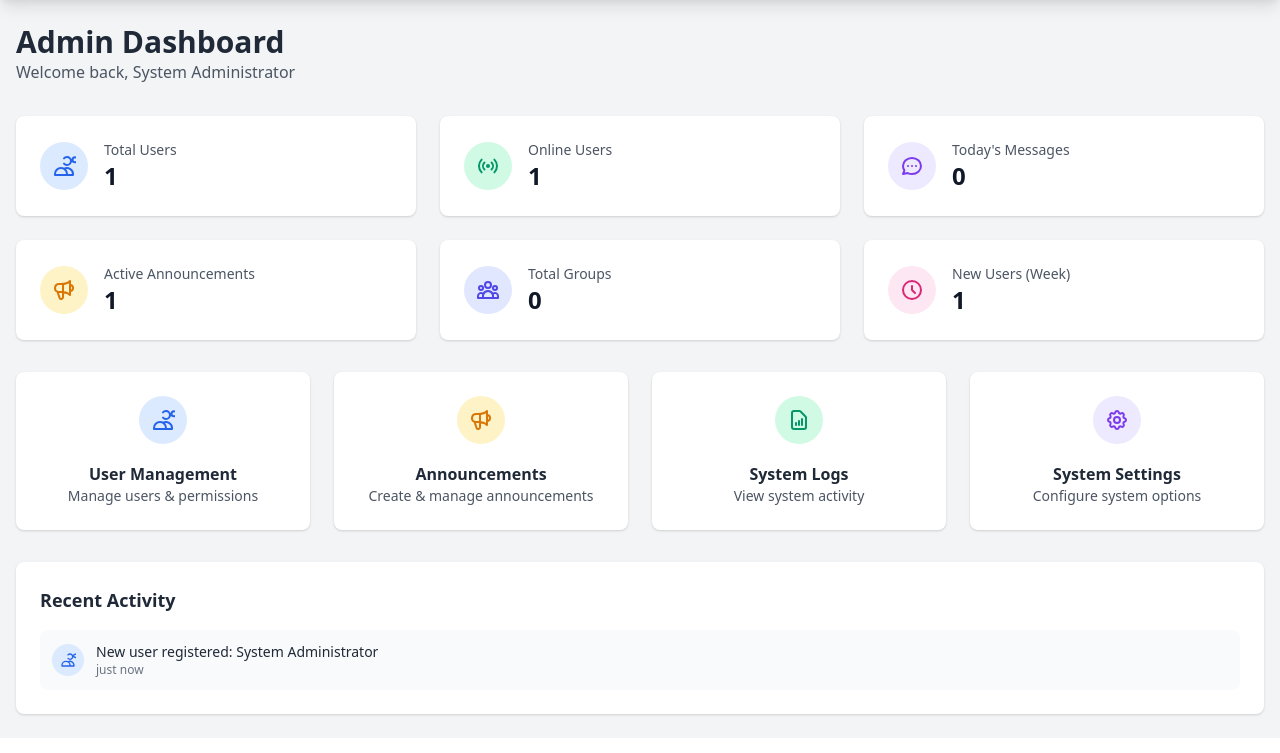
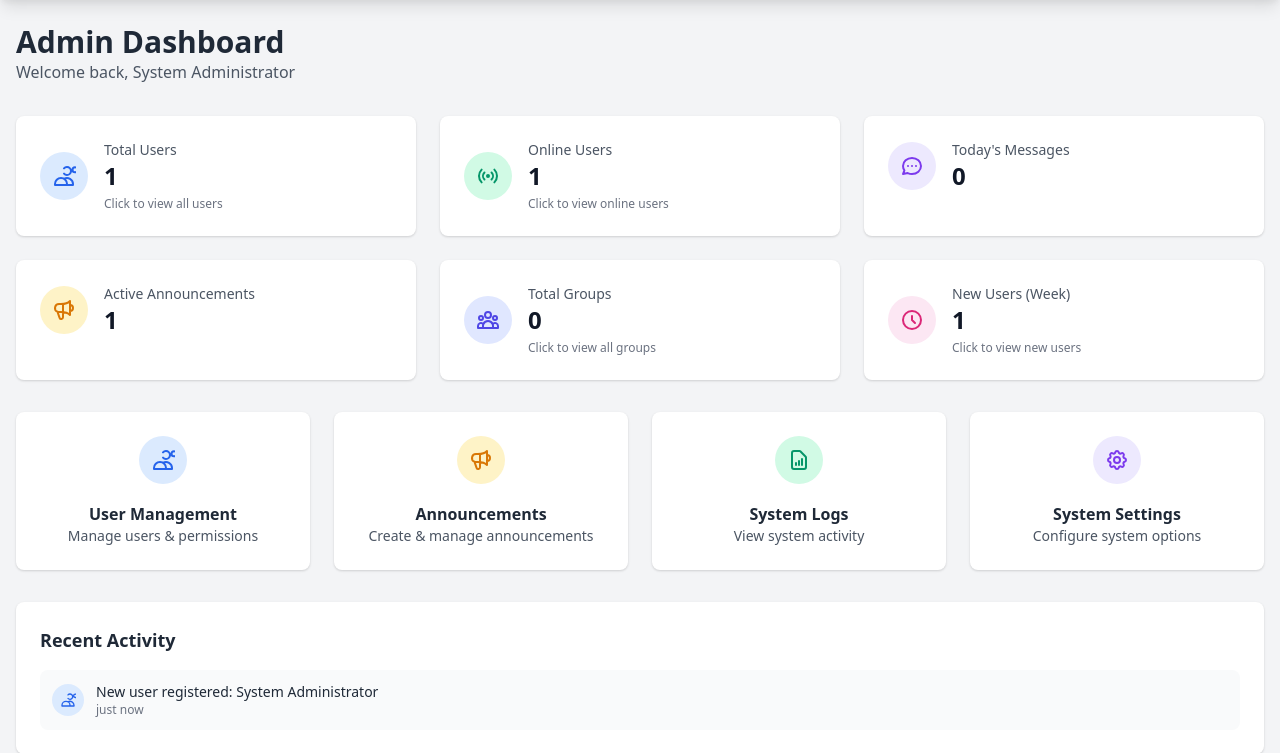
Before and after one commit to plotagon87/chatapp, a PHP site: page /admin/dashboard.php in a window 1280 px wide. Shown: the part 64-817 px from the top of the page. Before the commit the page ends 782 px from the top, so only its background shows below. Run offline with PHP 8.4, Linux system fonts and the light colour scheme; a user stored in the database is signed in; data comes from the database, SQL or seed files in the repository; data that the repository does not hold is empty; some libraries are stand-ins or nearby versions.

Commit message:
Make dashboard stat cards clickable for navigation
Stat cards for total users, online users, total groups, and new users (week) are now clickable and redirect to their respective views. Added visual cues and a click effect for better user experience.

```diff
--- a/admin/dashboard.php
+++ b/admin/dashboard.php
@@ -1,5 +1,4 @@
 <?php
-
 require_once __DIR__ . '/../includes/config.php';
 requireLogin();
 
@@ -18,8 +17,8 @@ $stats_stmt = $conn->query("
         (SELECT COUNT(*) FROM users) as total_users,
         (SELECT COUNT(*) FROM users WHERE status = 'online') as online_users,
         (SELECT COUNT(*) FROM messages WHERE DATE(created_at) = CURDATE()) as today_messages,
-    (SELECT COUNT(*) FROM announcements WHERE is_active = 1) as active_announcements,
-    (SELECT COUNT(*) FROM group_chats) as total_groups,
+        (SELECT COUNT(*) FROM announcements WHERE is_active = 1) as active_announcements,
+        (SELECT COUNT(*) FROM group_chats) as total_groups,
         (SELECT COUNT(*) FROM users WHERE created_at >= DATE_SUB(NOW(), INTERVAL 7 DAY)) as new_users_week
 ");
 $stats = $stats_stmt->fetch();
@@ -43,9 +42,14 @@ $recent_activities = $activities_stmt->fetchAll();
     <style>
         .stat-card {
             transition: transform 0.2s ease-in-out;
+            cursor: pointer;
         }
         .stat-card:hover {
             transform: translateY(-2px);
+            box-shadow: 0 10px 25px -5px rgba(0, 0, 0, 0.1), 0 10px 10px -5px rgba(0, 0, 0, 0.04);
+        }
+        .clickable-card {
+            cursor: pointer;
         }
     </style>
 </head>
@@ -103,8 +107,8 @@ $recent_activities = $activities_stmt->fetchAll();
 
         <!-- Statistics Grid -->
         <div class="grid grid-cols-1 md:grid-cols-2 lg:grid-cols-3 gap-6 mb-8">
-            <!-- Total Users -->
-            <div class="stat-card bg-white rounded-lg shadow p-6">
+            <!-- Total Users - Clickable -->
+            <div class="stat-card bg-white rounded-lg shadow p-6 clickable-card" onclick="window.location.href='view_users.php'">
                 <div class="flex items-center">
                     <div class="p-3 rounded-full bg-blue-100 text-blue-600">
                         <svg class="w-6 h-6" fill="none" stroke="currentColor" viewBox="0 0 24 24">
@@ -114,12 +118,13 @@ $recent_activities = $activities_stmt->fetchAll();
                     <div class="ml-4">
                         <p class="text-sm font-medium text-gray-600">Total Users</p>
                         <p class="text-2xl font-semibold text-gray-900"><?php echo $stats['total_users']; ?></p>
+                        <p class="text-xs text-gray-500 mt-1">Click to view all users</p>
                     </div>
                 </div>
             </div>
 
-            <!-- Online Users -->
-            <div class="stat-card bg-white rounded-lg shadow p-6">
+            <!-- Online Users - Clickable -->
+            <div class="stat-card bg-white rounded-lg shadow p-6 clickable-card" onclick="window.location.href='view_online_users.php'">
                 <div class="flex items-center">
                     <div class="p-3 rounded-full bg-green-100 text-green-600">
                         <svg class="w-6 h-6" fill="none" stroke="currentColor" viewBox="0 0 24 24">
@@ -129,6 +134,7 @@ $recent_activities = $activities_stmt->fetchAll();
                     <div class="ml-4">
                         <p class="text-sm font-medium text-gray-600">Online Users</p>
                         <p class="text-2xl font-semibold text-gray-900"><?php echo $stats['online_users']; ?></p>
+                        <p class="text-xs text-gray-500 mt-1">Click to view online users</p>
                     </div>
                 </div>
             </div>
@@ -163,8 +169,8 @@ $recent_activities = $activities_stmt->fetchAll();
                 </div>
             </div>
 
-            <!-- Total Groups -->
-            <div class="stat-card bg-white rounded-lg shadow p-6">
+            <!-- Total Groups - Clickable -->
+            <div class="stat-card bg-white rounded-lg shadow p-6 clickable-card" onclick="window.location.href='view_groups.php'">
                 <div class="flex items-center">
                     <div class="p-3 rounded-full bg-indigo-100 text-indigo-600">
                         <svg class="w-6 h-6" fill="none" stroke="currentColor" viewBox="0 0 24 24">
@@ -174,12 +180,13 @@ $recent_activities = $activities_stmt->fetchAll();
                     <div class="ml-4">
                         <p class="text-sm font-medium text-gray-600">Total Groups</p>
                         <p class="text-2xl font-semibold text-gray-900"><?php echo $stats['total_groups']; ?></p>
+                        <p class="text-xs text-gray-500 mt-1">Click to view all groups</p>
                     </div>
                 </div>
             </div>
 
-            <!-- New Users (Week) -->
-            <div class="stat-card bg-white rounded-lg shadow p-6">
+            <!-- New Users (Week) - Clickable -->
+            <div class="stat-card bg-white rounded-lg shadow p-6 clickable-card" onclick="window.location.href='view_new_users.php'">
                 <div class="flex items-center">
                     <div class="p-3 rounded-full bg-pink-100 text-pink-600">
                         <svg class="w-6 h-6" fill="none" stroke="currentColor" viewBox="0 0 24 24">
@@ -189,6 +196,7 @@ $recent_activities = $activities_stmt->fetchAll();
                     <div class="ml-4">
                         <p class="text-sm font-medium text-gray-600">New Users (Week)</p>
                         <p class="text-2xl font-semibold text-gray-900"><?php echo $stats['new_users_week']; ?></p>
+                        <p class="text-xs text-gray-500 mt-1">Click to view new users</p>
                     </div>
                 </div>
             </div>
@@ -275,6 +283,16 @@ $recent_activities = $activities_stmt->fetchAll();
                 document.getElementById('userMenu').classList.add('hidden');
             }
         });
+
+        // Add click effect to clickable cards
+        document.querySelectorAll('.clickable-card').forEach(card => {
+            card.addEventListener('click', function() {
+                this.style.transform = 'translateY(-1px)';
+                setTimeout(() => {
+                    this.style.transform = '';
+                }, 150);
+            });
+        });
     </script>
 </body>
 </html>
```
